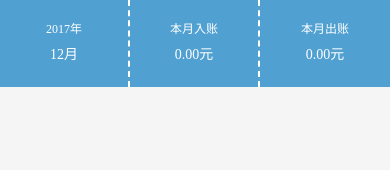
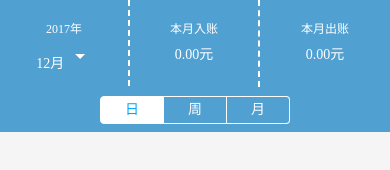
Before and after one commit to luping1994/whuH5, a plain HTML site: page apps/home/ChargeRecords.html in a window 390 px wide. Drawn offline with Linux system fonts and the light colour scheme.

Commit message:
jhjkhjk'

```diff
--- a/apps/home/ChargeRecords.html
+++ b/apps/home/ChargeRecords.html
@@ -35,24 +35,36 @@
 
 </head>
 <body>
-<div class="aui-content-padded">
+<div class="aui-content">
     <section class="aui-grid aui-margin-b-15" style="position: fixed;top: 0;right: 0;left: 0;background-color: #50A0D2">
         <div class="aui-row">
-            <div class="aui-col-xs-4 " style="border-right: dashed 2px #fff;">
-                <div id="year" class="whu-charge-header" >2017年</div>
-                <div class="aui-grid-label" style="color: #FFFFFF;">12月</div>
+            <div class="aui-col-xs-4 " style="border-right: dashed 2px #fff;background-color: #50A0D2">
+                <div id="year" class="whu-charge-header">2017年</div>
+                <div class="aui-grid-label" style="color: #FFFFFF;">12月 <i class="aui-iconfont whu-year-arrow"></i>
+                </div>
+
             </div>
-            <div class="aui-col-xs-4" style="border-right: dashed 2px #fff;">
+            <div class="aui-col-xs-4" style="border-right: dashed 2px #fff;background-color: #50A0D2">
                 <div id="ruzhang" class="whu-charge-header">本月入账</div>
                 <div class="aui-grid-label" style="color: #FFFFFF;">0.00元</div>
             </div>
-            <div class="aui-col-xs-4" >
+            <div class="aui-col-xs-4" style="background-color: #50A0D2">
                 <div id="chuzhang" class="whu-charge-header">本月出账</div>
                 <div class="aui-grid-label" style="color: #FFFFFF;">0.00元</div>
             </div>
 
         </div>
     </section>
+
+    <header class="aui-bar aui-bar-nav " style="background-color: #50A0D2;margin-top: 4.35rem">
+        <div class="aui-title" >
+            <div class="aui-bar aui-bar-btn">
+                <div class="aui-bar-btn-item aui-active">日</div>
+                <div class="aui-bar-btn-item">周</div>
+                <div class="aui-bar-btn-item">月</div>
+            </div>
+        </div>
+    </header>
 
 </div>
 
--- a/apps/home/css/whu.css
+++ b/apps/home/css/whu.css
@@ -33,3 +33,7 @@
     -webkit-align-items: center;
     align-items: center;
 }
+
+.whu-year-arrow:before{
+    content: url("../image/ic_arrow_down.png");
+}
--- a/apps/home/js/index.js
+++ b/apps/home/js/index.js
@@ -1,4 +1,5 @@
 var m_sign="{\"birthday\":0,\"enterYear\":0,\"gender\":0,\"idsNo\":\"2017202080063\",\"nickName\":\"2017202080063\",\"sign\":{\"appKey\":\"6318286230\",\"check\":\"857710483f0af38fc847d1f7a88e16245825da3d\",\"nonce\":\"g33Z6kgB\",\"timestamp\":1513848361199,\"token\":\"174652e7d386559c734875e9a5054312b3dd13ff\"}}\n";
+var token;
 function loadPage() {
     getData();
 }
```
Also changed, not shown: apps/home/image/ic_arrow_down.png (added).
